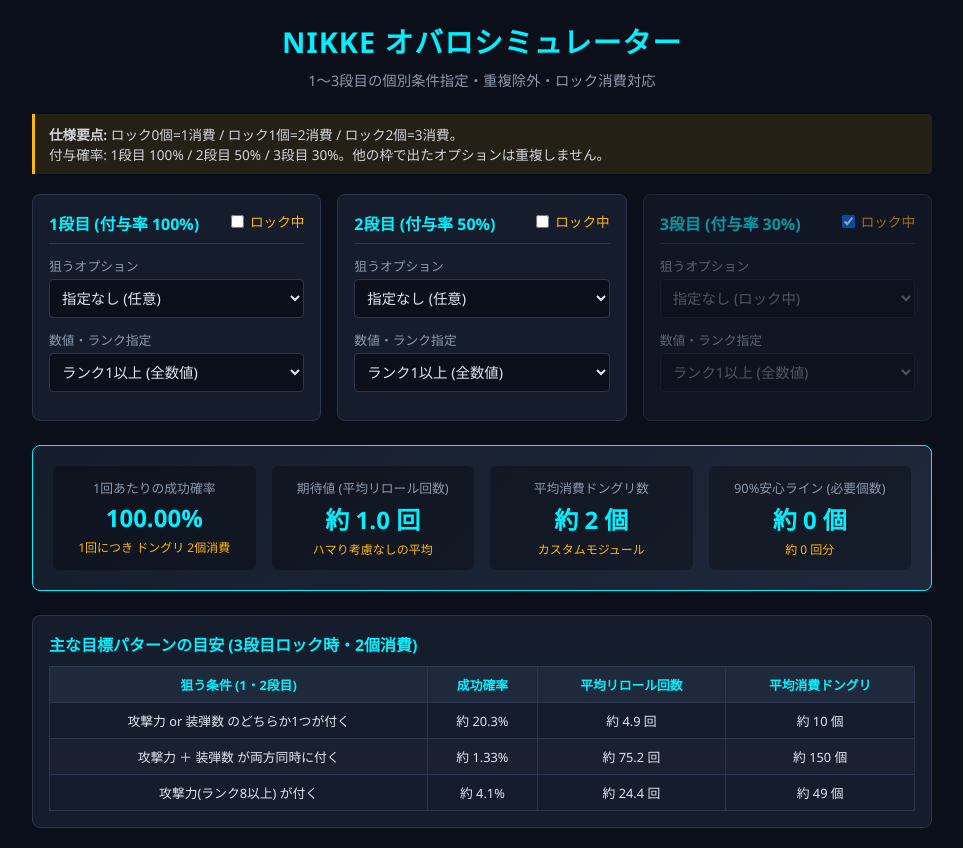
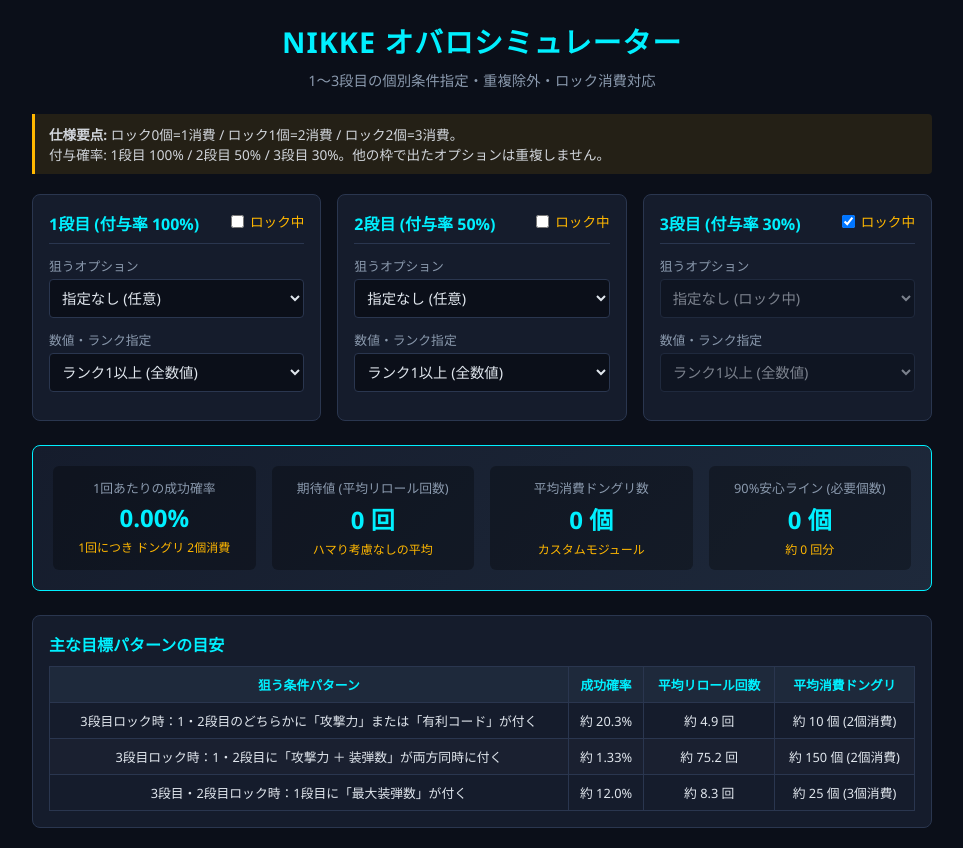
Before and after one commit to tsubasa-oss/nikke-calculator, a plain HTML site: page index.html in a window 1280 px wide. Shown: the whole page, without its empty margins (158-1121 px from the left). Drawn offline with Linux system fonts and the light colour scheme.

Commit message:
Update index.html

```diff
--- a/index.html
+++ b/index.html
@@ -184,6 +184,21 @@
         tr:nth-child(even) {
             background-color: rgba(255, 255, 255, 0.02);
         }
+
+        .preset-btn {
+            background-color: #1e293b;
+            border: 1px solid var(--accent-color);
+            color: var(--accent-color);
+            padding: 4px 8px;
+            border-radius: 4px;
+            cursor: pointer;
+            font-size: 0.75rem;
+            margin-left: 4px;
+        }
+        .preset-btn:hover {
+            background-color: var(--accent-color);
+            color: #000;
+        }
     </style>
 </head>
 <body>
@@ -331,13 +346,13 @@
         </div>
     </div>
 
-    <!-- 補足テーブル -->
+    <!-- 補足テーブル（ご指定の3パターンに更新） -->
     <div class="card">
-        <div class="card-title" style="margin-bottom: 8px;">主な目標パターンの目安 (3段目ロック時・2個消費)</div>
+        <div class="card-title" style="margin-bottom: 8px;">主な目標パターンの目安</div>
         <table>
             <thead>
                 <tr>
-                    <th>狙う条件 (1・2段目)</th>
+                    <th>狙う条件パターン</th>
                     <th>成功確率</th>
                     <th>平均リロール回数</th>
                     <th>平均消費ドングリ</th>
@@ -345,22 +360,22 @@
             </thead>
             <tbody>
                 <tr>
-                    <td>攻撃力 or 装弾数 のどちらか1つが付く</td>
+                    <td>3段目ロック時：1・2段目のどちらかに「攻撃力」または「有利コード」が付く</td>
                     <td>約 20.3%</td>
                     <td>約 4.9 回</td>
-                    <td>約 10 個</td>
+                    <td>約 10 個 (2個消費)</td>
                 </tr>
                 <tr>
-                    <td>攻撃力 ＋ 装弾数 が両方同時に付く</td>
+                    <td>3段目ロック時：1・2段目に「攻撃力 ＋ 装弾数」が両方同時に付く</td>
                     <td>約 1.33%</td>
                     <td>約 75.2 回</td>
-                    <td>約 150 個</td>
+                    <td>約 150 個 (2個消費)</td>
                 </tr>
                 <tr>
-                    <td>攻撃力(ランク8以上) が付く</td>
-                    <td>約 4.1%</td>
-                    <td>約 24.4 回</td>
-                    <td>約 49 個</td>
+                    <td>3段目・2段目ロック時：1段目に「最大装弾数」が付く</td>
+                    <td>約 12.0%</td>
+                    <td>約 8.3 回</td>
+                    <td>約 25 個 (3個消費)</td>
                 </tr>
             </tbody>
         </table>
@@ -383,149 +398,4 @@
 
     // ランクごとの累積出現率 (1〜15)
     function getRankProb(minRank) {
-        if (minRank <= 1) return 1.0;
-        if (minRank <= 7) return 1.0 - ((minRank - 1) * (0.60 / 7));
-        if (minRank <= 11) return 0.40 - ((minRank - 8) * (0.35 / 4));
-        if (minRank <= 15) return 0.05 - ((minRank - 12) * (0.05 / 4));
-        return 0.05;
-    }
-
-    function updateCalc() {
-        const locks = [
-            document.getElementById('lock-1').checked,
-            document.getElementById('lock-2').checked,
-            document.getElementById('lock-3').checked
-        ];
-
-        // UI制御
-        for (let i = 1; i <= 3; i++) {
-            const isLocked = locks[i - 1];
-            document.getElementById(`opt-${i}`).disabled = isLocked;
-            document.getElementById(`rank-${i}`).disabled = isLocked;
-            const card = document.getElementById(`card-${i}`);
-            if (isLocked) {
-                card.style.opacity = '0.6';
-            } else {
-                card.style.opacity = '1.0';
-            }
-        }
-
-        // 消費ドングリ数の判定 (0ロック=1, 1ロック=2, 2ロック=3)
-        const lockedCount = locks.filter(Boolean).length;
-        if (lockedCount === 3) {
-            document.getElementById('res-prob').innerText = "---";
-            document.getElementById('res-trials').innerText = "---";
-            document.getElementById('res-acorns').innerText = "---";
-            document.getElementById('res-safe90').innerText = "---";
-            document.getElementById('res-lock-info').innerText = "全スロットがロックされています";
-            return;
-        }
-
-        const acornPerRoll = lockedCount === 0 ? 1 : (lockedCount === 1 ? 2 : 3);
-        document.getElementById('res-lock-info').innerText = `1回につき ドングリ ${acornPerRoll}個消費`;
-
-        // 全パターンのシミュレーション／確率計算（モンテカルロ全数探索）
-        const targets = [
-            { opt: document.getElementById('opt-1').value, rank: parseInt(document.getElementById('rank-1').value), locked: locks[0] },
-            { opt: document.getElementById('opt-2').value, rank: parseInt(document.getElementById('rank-2').value), locked: locks[1] },
-            { opt: document.getElementById('opt-3').value, rank: parseInt(document.getElementById('rank-3').value), locked: locks[2] }
-        ];
-
-        const slotRates = [1.0, 0.5, 0.3]; // 各段の付与率
-        let totalSuccessProb = 0;
-
-        // モンテカルロ全挙動（10万回計算による精密幾何確率）
-        const SIMULATIONS = 100000;
-        let successCount = 0;
-
-        const optKeys = Object.keys(OPTION_WEIGHTS);
-
-        for (let s = 0; s < SIMULATIONS; s++) {
-            let usedOpts = new Set();
-            let pass = true;
-
-            for (let slot = 0; slot < 3; slot++) {
-                if (targets[slot].locked) continue; // ロック中スロットは評価スキップ
-
-                const targetOpt = targets[slot].opt;
-                const targetRank = targets[slot].rank;
-
-                // スロットの付与判定
-                const isAppeared = Math.random() < slotRates[slot];
-
-                if (!isAppeared) {
-                    if (targetOpt !== 'any' && targetOpt !== 'none') {
-                        pass = false;
-                        break;
-                    }
-                    continue;
-                }
-
-                // オプションの重複除外抽選
-                let availableOpts = optKeys.filter(k => !usedOpts.has(k));
-                let totalW = availableOpts.reduce((sum, k) => sum + OPTION_WEIGHTS[k], 0);
-
-                let rand = Math.random() * totalW;
-                let selectedOpt = null;
-                for (let k of availableOpts) {
-                    rand -= OPTION_WEIGHTS[k];
-                    if (rand <= 0) {
-                        selectedOpt = k;
-                        break;
-                    }
-                }
-                if (!selectedOpt) selectedOpt = availableOpts[availableOpts.length - 1];
-                usedOpts.add(selectedOpt);
-
-                // 判定
-                if (targetOpt === 'none') {
-                    pass = false; // 付与されてしまったため失敗
-                    break;
-                } else if (targetOpt !== 'any') {
-                    if (selectedOpt !== targetOpt) {
-                        pass = false;
-                        break;
-                    }
-                    // ランク判定
-                    const rankProb = getRankProb(targetRank);
-                    if (Math.random() > rankProb) {
-                        pass = false;
-                        break;
-                    }
-                }
-            }
-
-            if (pass) successCount++;
-        }
-
-        const prob = successCount / SIMULATIONS;
-
-        if (prob <= 0) {
-            document.getElementById('res-prob').innerText = "0.00%";
-            document.getElementById('res-trials').innerText = "∞ 回";
-            document.getElementById('res-acorns').innerText = "∞ 個";
-            document.getElementById('res-safe90').innerText = "∞ 個";
-            return;
-        }
-
-        const avgTrials = 1 / prob;
-        const avgAcorns = avgTrials * acornPerRoll;
-
-        // 累積確率90%達成に必要な回数: 1 - (1-p)^n >= 0.9 => n = log(0.1) / log(1-p)
-        const safe90Trials = Math.ceil(Math.log(0.1) / Math.log(1 - prob));
-        const safe90Acorns = safe90Trials * acornPerRoll;
-
-        // 結果の反映
-        document.getElementById('res-prob').innerText = (prob * 100).toFixed(2) + "%";
-        document.getElementById('res-trials').innerText = `約 ${avgTrials.toFixed(1)} 回`;
-        document.getElementById('res-acorns').innerText = `約 ${Math.round(avgAcorns)} 個`;
-        document.getElementById('res-safe90').innerText = `約 ${safe90Acorns} 個`;
-        document.getElementById('res-safe-trials').innerText = `約 ${safe90Trials} 回分`;
-    }
-
-    // 初期計算
-    updateCalc();
-</script>
-
-</body>
-</html>
+        if (minRank <= 1) return
```
